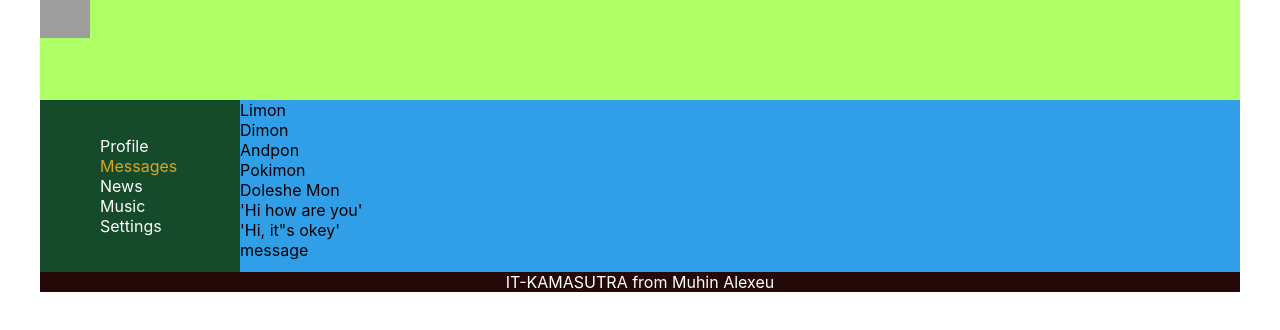
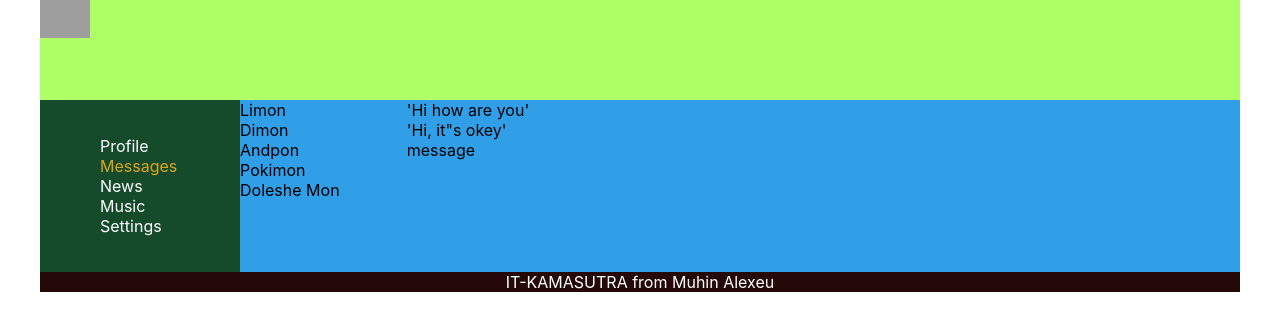
Before and after one commit to AlexMuhin-IT/Social-Network, a React (Create React App) app: page /dialogs in a window 1280 px wide. Shown: the top 330 px of the page. Built offline with nearby package versions, Linux system fonts and the light colour scheme; grey boxes are pictures that could not be loaded.

Commit message:
add className work is dialog

```diff
--- a/src/components/Dialogs/Dialogs.jsx
+++ b/src/components/Dialogs/Dialogs.jsx
@@ -5,17 +5,17 @@ export const Dialogs = () => {
     return (
         <div className={s.dialogs}>
             <div className={s.dialog}>
-                <div className={s.dialog_user}>Limon</div>
-                <div className={s.dialog_user}>Dimon</div>
-                <div className={s.dialog_user}>Andpon</div>
-                <div className={s.dialog_user}>Pokimon</div>
-                <div className={s.dialog_user}>Doleshe Mon</div>
+                <div className={s.dialogUser}>Limon</div>
+                <div className={s.dialogUser}>Dimon</div>
+                <div className={s.dialogUser}>Andpon</div>
+                <div className={s.dialogUser}>Pokimon</div>
+                <div className={s.dialogUser}>Doleshe Mon</div>
             </div>
-                <div className={s.messages}>
-                    <div className={s.message}>'Hi how are you'</div>
-                    <div className={s.message}>'Hi, it"s okey'</div>
-                    <div className={s.message}>message</div>
-                </div>
+            <div className={s.messages}>
+                <div className={s.message}>'Hi how are you'</div>
+                <div className={s.message}>'Hi, it"s okey'</div>
+                <div className={s.message}>message</div>
+            </div>
         </div>
     )
 }
--- a/src/components/Dialogs/Dialogs.module.css
+++ b/src/components/Dialogs/Dialogs.module.css
@@ -1,9 +1,16 @@
 .dialogs{
-
+display: grid;
+    grid-template-columns:2fr 10fr;
 }
 .dialog{
 
 }
-.dialog_user{
+.dialogUser{
 
 }
+.messages{
+
+}
+.message{
+
+}
```
